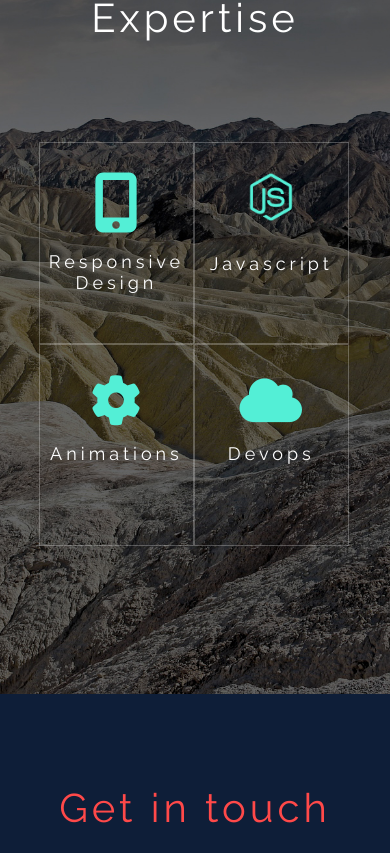
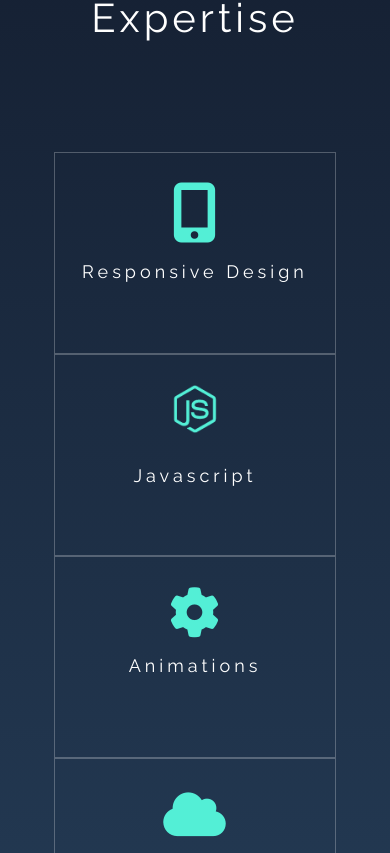
Before and after one commit to IanSpringer/portfolio, a React (Create React App) app: page / in a window 390 px wide. Shown: the part 3771-4624 px from the top of the page. Built offline with nearby package versions, Linux system fonts and the light colour scheme.

Commit message:
changed background to gradient, stacked blocks

```diff
--- a/src/index.css
+++ b/src/index.css
@@ -161,13 +161,14 @@ a{
 .four{
   clear: both;
   padding: 130px 0px 0px 0px;
-  background-image: url('../assets/mountain.jpg');
+  /*background-image: url('../assets/mountain.jpg');*/
   height: 900px;
   /* Create the parallax scrolling effect */
-  background-attachment: fixed;
+/*  background-attachment: fixed;
   background-position: center;
   background-repeat: no-repeat;
-  background-size: cover;
+  background-size: cover;*/
+  background: linear-gradient(#141E30, #243B55);
 }
 .four h2{
   color: white;
@@ -385,7 +386,8 @@ a{
     padding: 0px;
   }
   .four{
-    height: 700px;
+    height: auto;
+    padding-bottom: 40px;
   }
   .fa-mobile{
     font-size: 60px;
@@ -403,38 +405,52 @@ a{
     width: 60px;
     margin-top: 24px;
   }
+  .expert-col{
+    float: none;
+    display: block;
+    width: 90%;
+    margin: 0 auto;
+  }
+  .exper-col1.expandtrue, .exper-col2.expandtrue, .exper-col3.expandtrue, .exper-col4.expandtrue{
+    margin-top: 0px;
+    -webkit-transform: translate(0%, 0%);
+    -ms-transform: translate(0%, 0%);
+    transform: translate(0%, 0%);
+  }
+  .fade-away{
+    border-left: 1px solid rgba(255, 255, 255, .25);
+    opacity: 1;
+  }
+  .expert-wrapper{
+    margin-top: 40px;
+  }
   .exper-col1.expandtrue{
-    position: absolute;
-    width: 95%;
-    -webkit-transform: translate(-8%, 10%);
-    -ms-transform: translate(-8%, 10%);
-    transform: translate(-8%, 10%);
-    padding-bottom: 40px;
+    padding-bottom: 10px;
   }
   .exper-col2.expandtrue{
-    position: absolute;
-    width: 95%;
-    margin-top: 0px;
-    -webkit-transform: translate(-50%, 10%);
-    -ms-transform: translate(-50%, 10%);
-    transform: translate(-50%, 10%);
-    padding-bottom: 60px;
+    padding-bottom: 30px;
   }
-  .exper-col3.expandtrue{
+  .seePtrue{
+    font-size: 12px !important;
+  }
+  .expandtrue{
+    height: auto;
+  }
+  /*.exper-col3.expandtrue{
     position: absolute;
     -webkit-transform: translate(-91%, 10%);
     -ms-transform: translate(-91%, 10%);
     transform: translate(-91%, 10%);
     width: 95%;
     padding-bottom: 60px;
-  }
-  .exper-col4.expandtrue{
+  }*/
+/*  .exper-col4.expandtrue{
     position: absolute;
     -webkit-transform: translate(-91%, 10%);
     -ms-transform: translate(-91%, 10%);
     transform: translate(-91%, 10%);
     width: 95%;
-  }
+  }*/
   .five h2, .contact-col{
     float: none;
     width: 100%;
```
